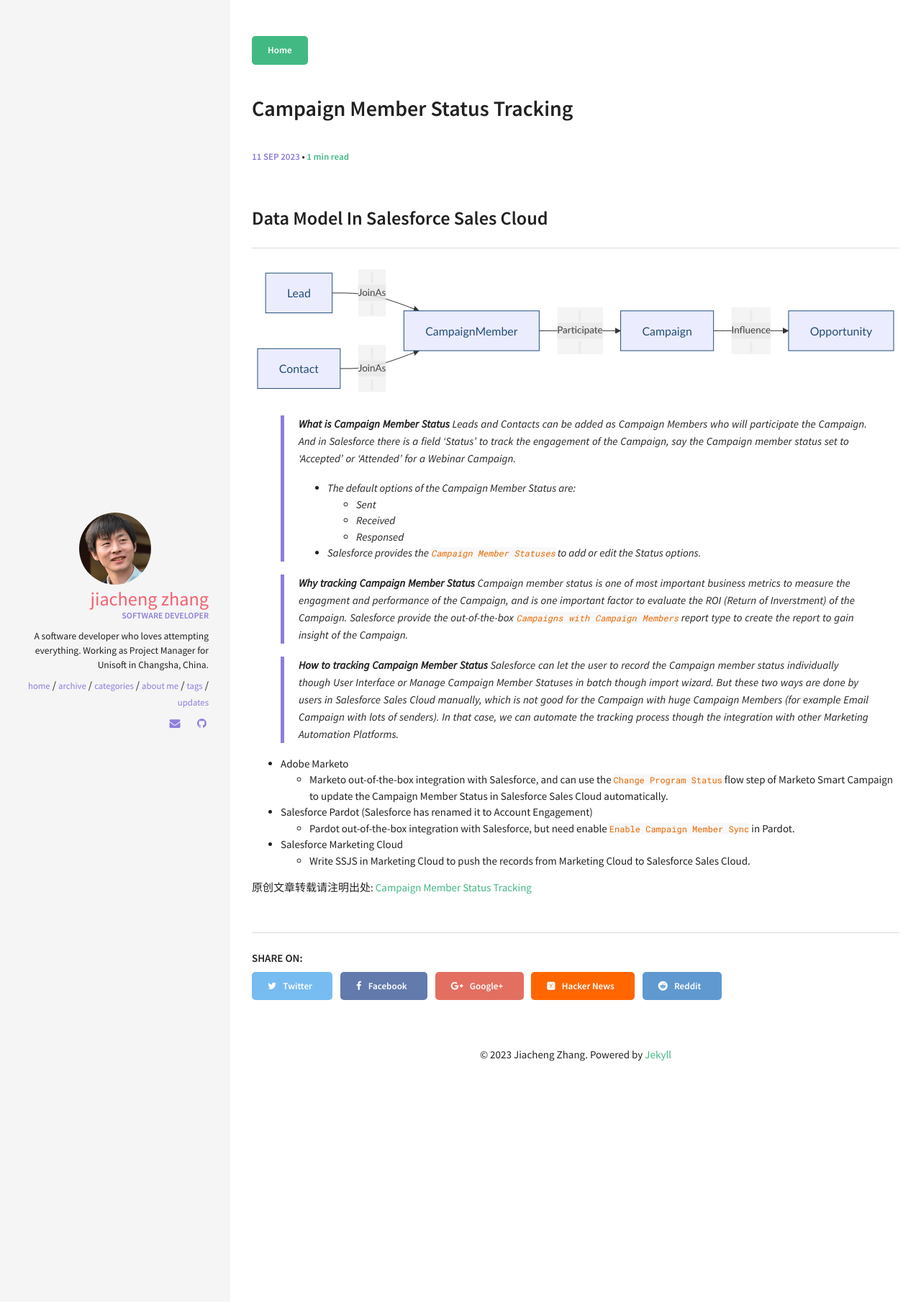
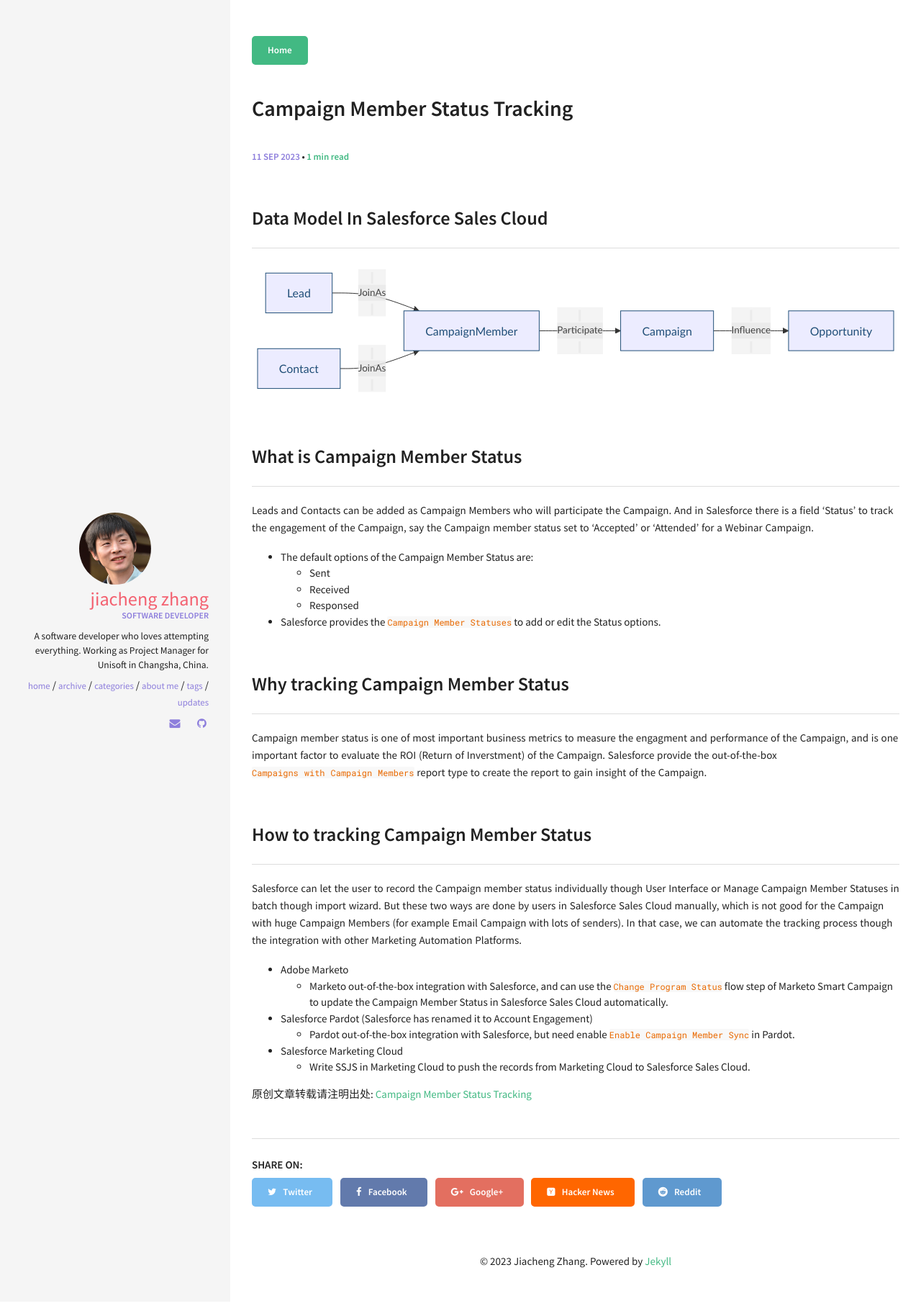
Before and after one commit to zhangjiacheng/zhangjiacheng.github.io, a Jekyll site: the page built from _posts/2023-09-11-CampaignMemberStatusTrucking.md, in a window 1280 px wide. Shown: the whole page at 72% size. Built offline with Jekyll 4.4.1, drawn with Linux system fonts in a browser that asks for light colours.

```diff
--- a/_posts/2023-09-11-CampaignMemberStatusTrucking.md
+++ b/_posts/2023-09-11-CampaignMemberStatusTrucking.md
@@ -17,7 +17,9 @@ graph LR;
     Campaign-->|Influence|Opportunity;
 </div>
 
-> **What is Campaign Member Status** Leads and Contacts can be added as Campaign Members who will participate  the Campaign. And in Salesforce there is a field 'Status' to track the engagement of the Campaign, say the Campaign member status set to 'Accepted' or 'Attended' for a Webinar Campaign.
+## What is Campaign Member Status
+Leads and Contacts can be added as Campaign Members who will participate  the Campaign. And in Salesforce there is a field 'Status' to track the engagement of the Campaign, say the Campaign member status set to 'Accepted' or 'Attended' for a Webinar Campaign.
+
 - The default options of the Campaign Member Status are:
    - Sent
    - Received
@@ -25,10 +27,12 @@ graph LR;
 - Salesforce provides the `Campaign Member Statuses` to add or edit the Status options.
 
 
-> **Why tracking Campaign Member Status** Campaign member status is one of most important business metrics to measure the engagment and performance of the Campaign, and is one important factor to evaluate the ROI (Return of Inverstment) of the Campaign.
+## Why tracking Campaign Member Status
+Campaign member status is one of most important business metrics to measure the engagment and performance of the Campaign, and is one important factor to evaluate the ROI (Return of Inverstment) of the Campaign.
 Salesforce provide the out-of-the-box  `Campaigns with Campaign Members` report type to create the report to gain insight of the Campaign.
 
-> **How to tracking Campaign Member Status** Salesforce can let the user to record the Campaign member status individually though User Interface or Manage Campaign Member Statuses in batch though import wizard. But these two ways are done by users in Salesforce Sales Cloud manually, which is not good for the Campaign with huge Campaign Members (for example Email Campaign with lots of senders). In that case, we can automate the tracking process though the integration with other Marketing Automation Platforms.
+## How to tracking Campaign Member Status
+Salesforce can let the user to record the Campaign member status individually though User Interface or Manage Campaign Member Statuses in batch though import wizard. But these two ways are done by users in Salesforce Sales Cloud manually, which is not good for the Campaign with huge Campaign Members (for example Email Campaign with lots of senders). In that case, we can automate the tracking process though the integration with other Marketing Automation Platforms.
 
 - Adobe Marketo
   - Marketo out-of-the-box integration with Salesforce, and can use the `Change Program Status` flow step of Marketo Smart Campaign to update the Campaign Member Status in Salesforce Sales Cloud automatically.
```
